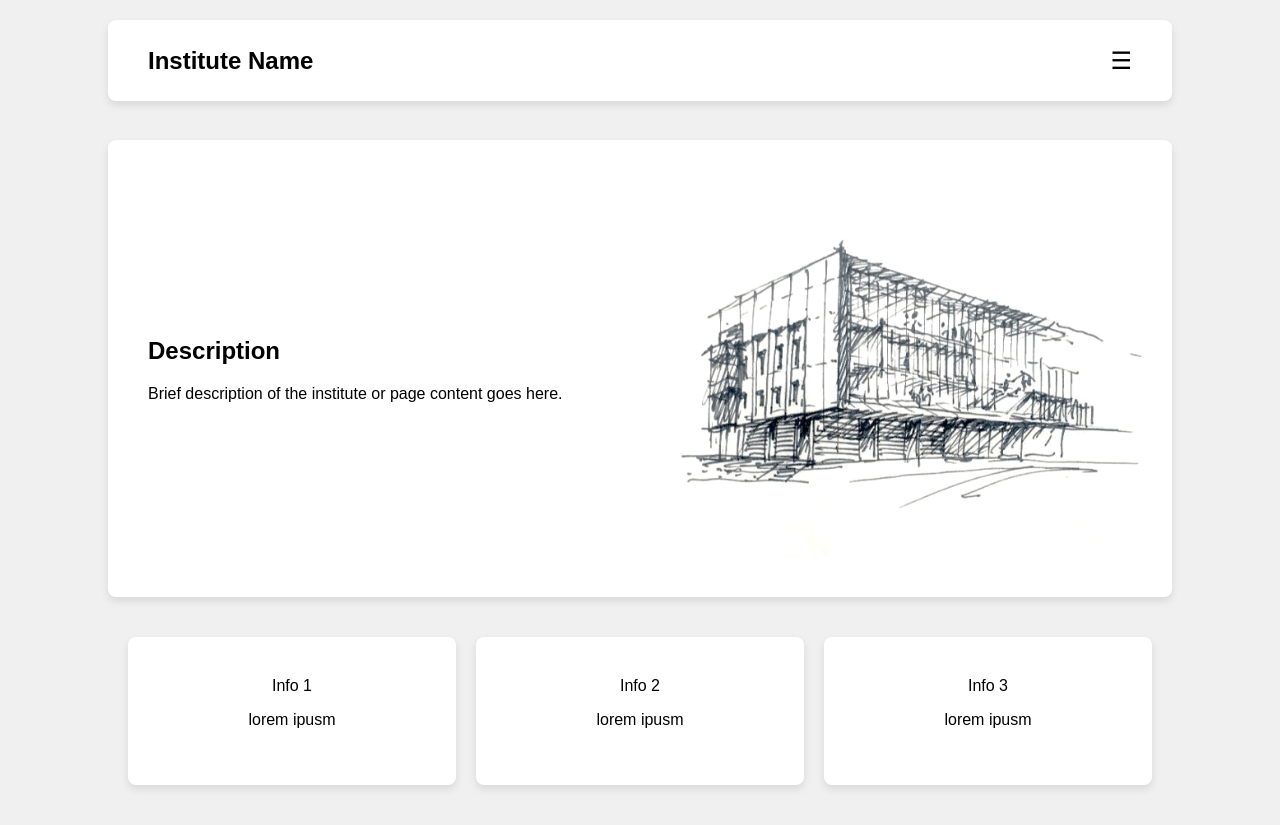
After one commit to Error-IAN/Web-application-v.2, a Flask app: template templates/home.html in a window 1280 px wide. The commit adds this page. Run offline with Flask 3, Linux system fonts and the light colour scheme; the template is opened without the code that fills it, so the values that code supplies are empty.

Commit message:
Updated the layout and added new pages

```diff
--- /dev/null
+++ b/static/home.css
@@ -0,0 +1,161 @@
+body {
+  margin: 0;
+  font-family: Arial, sans-serif;
+  background-color: #f0f0f0;
+}
+
+header {
+  position: relative;
+  text-align: center;
+  color: black;
+  height:100px;
+}
+
+.header-image {
+  width: 100%;
+  height: auto;
+}
+
+.header-overlay {
+  position: absolute;
+  top: 0;
+  left: 0;
+  right: 0;
+  bottom: 0;
+  background: rgba(0, 0, 0, 0.5);
+  display: flex;
+  justify-content: space-between;
+  align-items: center;
+  padding: 10px 20px;
+}
+
+.header-content {
+  display: flex;
+  justify-content: space-between;
+  align-items: center;
+  width: 100%;
+  background-color: #fff;
+  padding: 40px 20px;
+  margin: 20px auto;
+  width: 80%;
+  border-radius: 8px;
+  box-shadow: 0 4px 8px rgba(0, 0, 0, 0.1);
+  height:1px;
+}
+
+.institute-name {
+  font-size: 24px;
+  font-weight: bold;
+  margin-left:20px;
+  position:left;
+}
+
+.menu-icon {
+  font-size: 24px;
+  cursor: pointer;
+  margin-right:20px;
+}
+.menu {
+  display: none;
+  position: absolute;
+  top: 50px;
+  right: 20px;
+  background-color: white;
+  box-shadow: 0 4px 8px rgba(0, 0, 0, 0.1);
+  border-radius: 8px;
+  overflow: hidden;
+  z-index: 1000;
+  height:200px;
+  width:200px;
+  margin-left:100px;
+  margin-right:0px;
+
+}
+
+.menu ul {
+  list-style-type: none;
+  margin: 0;
+  padding: 0;
+}
+
+.menu ul li {
+  padding: 10px 20px;
+}
+
+.menu ul li a {
+  text-decoration: none;
+  color: black;
+}
+
+.menu ul li:hover {
+  background-color: #ddd;
+}
+
+.description {
+    background-color: #fff;
+    padding: 40px 20px;
+    margin: 20px auto;
+    width: 80%;
+    border-radius: 8px;
+    box-shadow: 0 4px 8px rgba(0, 0, 0, 0.1);
+}
+
+.description-content {
+    display: flex;
+    align-items: center;
+    justify-content: space-around;
+}
+
+.description-text {
+    flex: 1;
+    padding: 20px;
+    text-align: left;
+}
+
+.description-image {
+    flex: 1;
+    display: flex;
+    justify-content: center;
+    align-items: center;
+}
+
+.description-image img {
+    max-width: 100%;
+    border-radius: 8px;
+}
+
+
+.info-cards {
+  display: flex;
+  justify-content: space-around;
+  margin: 20px auto;
+  width: 80%;
+  gap: 20px;
+}
+
+.info-card {
+  background-color: #fff;
+  padding: 40px 20px;
+  margin: 20px auto;
+  width: 80%;
+  border-radius: 8px;
+  box-shadow: 0 4px 8px rgba(0, 0, 0, 0.1);
+  text-align: center;
+  transition: background-color 0.3s, transform 0.3s;
+
+}
+
+.info-card:hover {
+  background-color: #ddd;
+  transform: translateY(-5px);
+}
+
+.footer {
+  background-color: #333;
+  color: #fff;
+  text-align: center;
+  padding: 10px 0;
+  position: fixed;
+  bottom: 0;
+  width: 100%;
+}
--- /dev/null
+++ b/static/scripts.js
@@ -0,0 +1,19 @@
+document.addEventListener('DOMContentLoaded', function() {
+    const menuIcon = document.getElementById('menuIcon');
+    const menu = document.getElementById('menu');
+
+    menuIcon.addEventListener('click', function() {
+        if (menu.style.display === 'block') {
+            menu.style.display = 'none';
+        } else {
+            menu.style.display = 'block';
+        }
+    });
+
+    // Optional: Close the menu when clicking outside of it
+    document.addEventListener('click', function(event) {
+        if (!menu.contains(event.target) && event.target !== menuIcon) {
+            menu.style.display = 'none';
+        }
+    });
+});
--- /dev/null
+++ b/templates/home.html
@@ -0,0 +1,51 @@
+<!DOCTYPE html>
+<html lang="en">
+<head>
+    <meta charset="UTF-8">
+    <meta name="viewport" content="width=device-width, initial-scale=1.0">
+    <title>Home Page</title>
+    <link rel="stylesheet" href="/static/home.css">
+</head>
+<body>
+    <header>
+        <div class="header-content">
+            <div class="institute-name">Institute Name</div>
+            <div class="menu-icon" id="menuIcon">☰</div>
+        </div>
+
+        </div>
+        <div class="menu" id="menu">
+            <ul>
+                <li><a href="#section1">Section 1</a></li>
+                <li><a href="#section2">Section 2</a></li>
+                <li><a href="#section3">Section 3</a></li>
+            </ul>
+        </div>
+    </header>
+    <section class="description">
+        <div class="description-content">
+            <div class="description-text">
+                <h2>Description</h2>
+                <p>Brief description of the institute or page content goes here.</p>
+            </div>
+            <div class="description-image">
+                <img src="static/picture12.png" alt="Description Image">
+            </div>
+        </div>
+    </section>
+    <section class="info-cards">
+        <div class="info-card">Info 1
+         <p>lorem ipusm</p>
+        </div>
+        <div class="info-card">Info 2
+            <p>lorem ipusm</p>
+        </div>
+        <div class="info-card">Info 3
+            <p>lorem ipusm</p>
+        </div>
+    </section>
+
+    <script src="/static/scripts.js"></script>
+
+</body>
+</html>
```
Also changed, not shown: home.py (added, +12 -0 lines), static/styles.css (added, +62 -0 lines), templates/index.html (+26 -6 lines), static/picture12.png (added).
